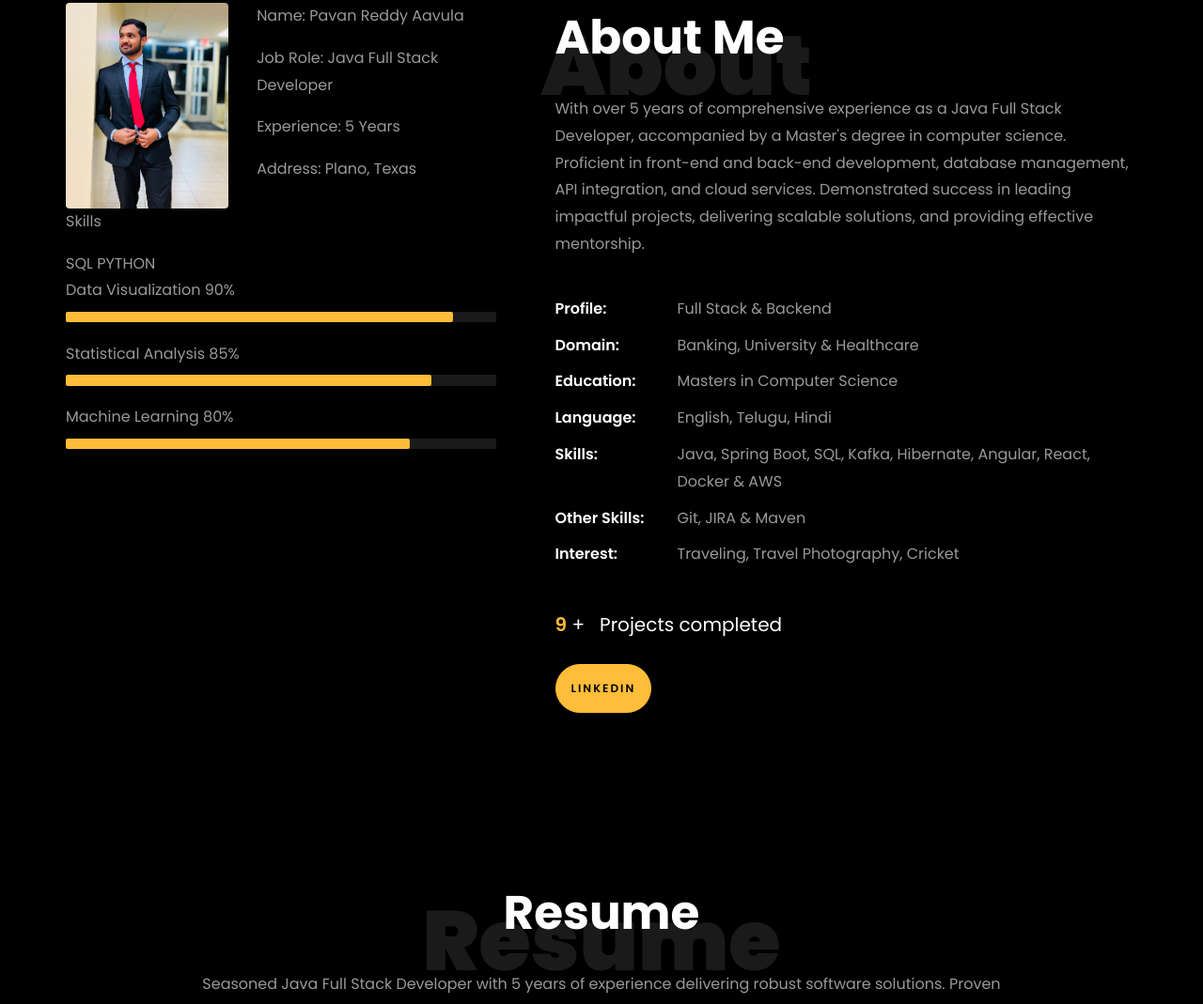
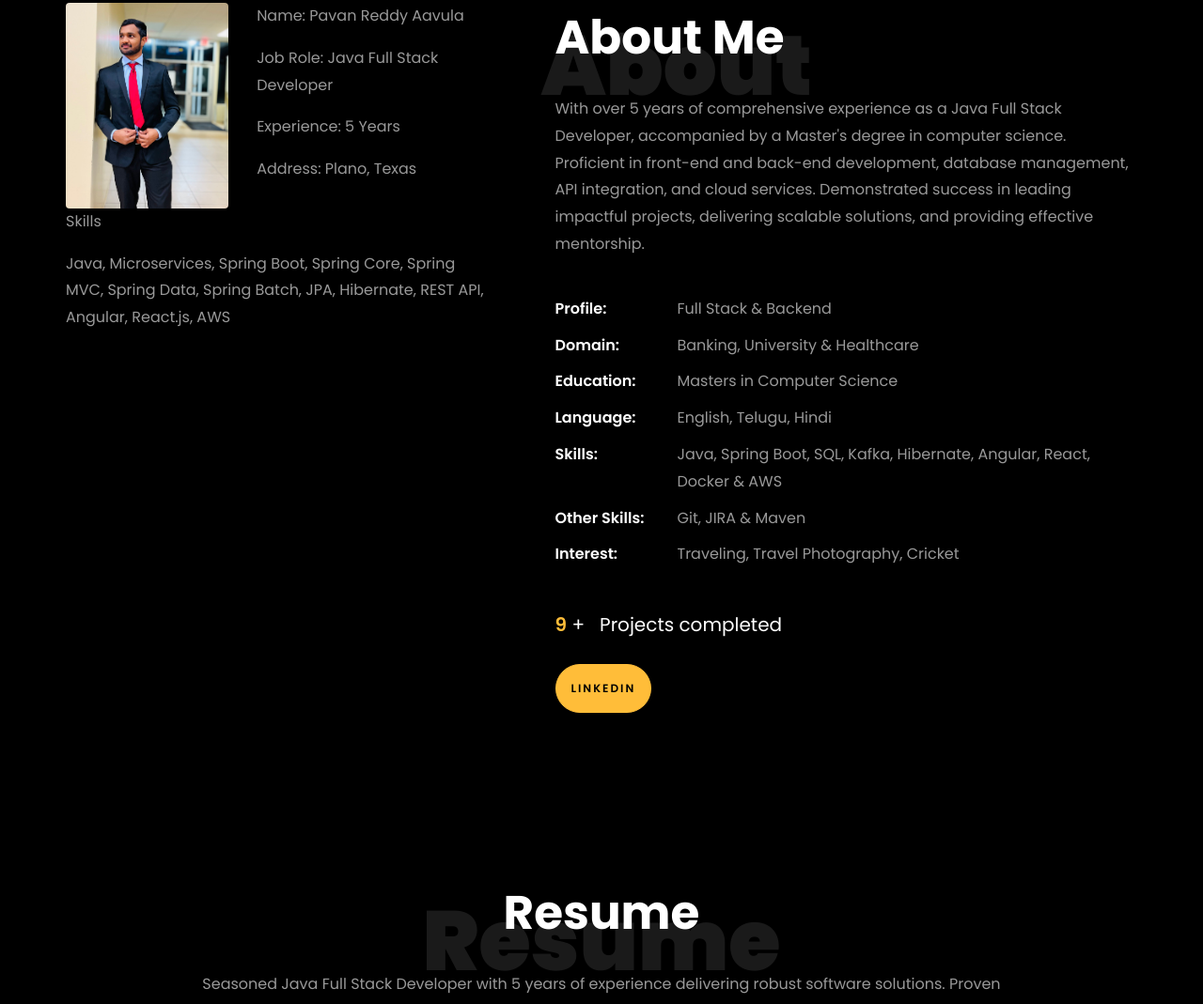
Before and after one commit to Pavan-Reddy16/portfolio, a plain HTML site: page index.html in a window 1280 px wide. Shown: the part 859-1928 px from the top of the page at 94% size. Drawn offline with Linux system fonts and the light colour scheme; files whose address does not match are found by name.

Commit message:
Initial Commit

```diff
--- a/index.html
+++ b/index.html
@@ -226,30 +226,11 @@
 
 								<div class="skill-mf">
 									<p class="title-s">Skills</p>
-									<span>SQL</span>
+									<span>Java, Microservices, Spring Boot, Spring Core, Spring MVC, Spring Data, Spring Batch, JPA, Hibernate,
+										REST API, Angular, React.js, AWS
+						 			</span>
 
-
-									<span>PYTHON</span>
-									<div>
-
-									</div>
-
-									<span>Data Visualization</span> <span class="pull-right">90%</span>
-									<div class="progress">
-										<div class="progress-bar" role="progressbar" style="width: 90%" aria-valuenow="90" aria-valuemin="0"
-											aria-valuemax="100"></div>
-									</div>
-
-									<span>Statistical Analysis</span> <span class="pull-right">85%</span>
-									<div class="progress">
-										<div class="progress-bar" role="progressbar" style="width: 85%" aria-valuenow="85" aria-valuemin="0"
-											aria-valuemax="100"></div>
-									</div>
-
-									<span>Machine Learning</span> <span class="pull-right">80%</span>
-									<div class="progress">
-										<div class="progress-bar" role="progressbar" style="width: 80%" aria-valuenow="80" aria-valuemin="0"
-											aria-valuemax="100"></div>
+									<div >
 									</div>
 								</div>
 							</div>
```
